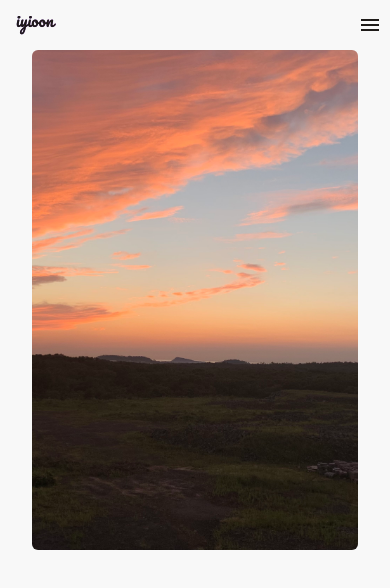
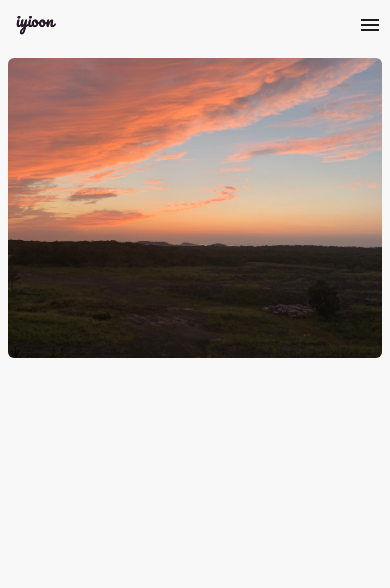
Before and after one commit to iyioon/iyioon.com, a React (Create React App) app: page / in a window 390 px wide. Shown: the top 588 px of the page. Built offline with nearby package versions, Linux system fonts and the light colour scheme.

Commit message:
Update Home

```diff
--- a/src/pages/home/Home.module.css
+++ b/src/pages/home/Home.module.css
@@ -41,3 +41,27 @@
     transform: scale(1);
   }
 }
+
+/* Tablet view (768px to 1024px) */
+@media screen and (max-width: 1024px) {
+  .home {
+    padding: var(--padding-medium);
+  }
+
+  .thumbnail {
+    height: 400px;
+    padding: var(--padding-medium);
+  }
+}
+
+/* Mobile view (below 768px) */
+@media screen and (max-width: 768px) {
+  .home {
+    padding: var(--padding-small);
+  }
+
+  .thumbnail {
+    height: 300px;
+    padding: var(--padding-small);
+  }
+}
--- a/src/pages/home/Home.tsx
+++ b/src/pages/home/Home.tsx
@@ -1,4 +1,4 @@
-import React, { useEffect, useRef } from "react";
+import React from "react";
 import styles from "./Home.module.css";
 
 function Home() {
```
